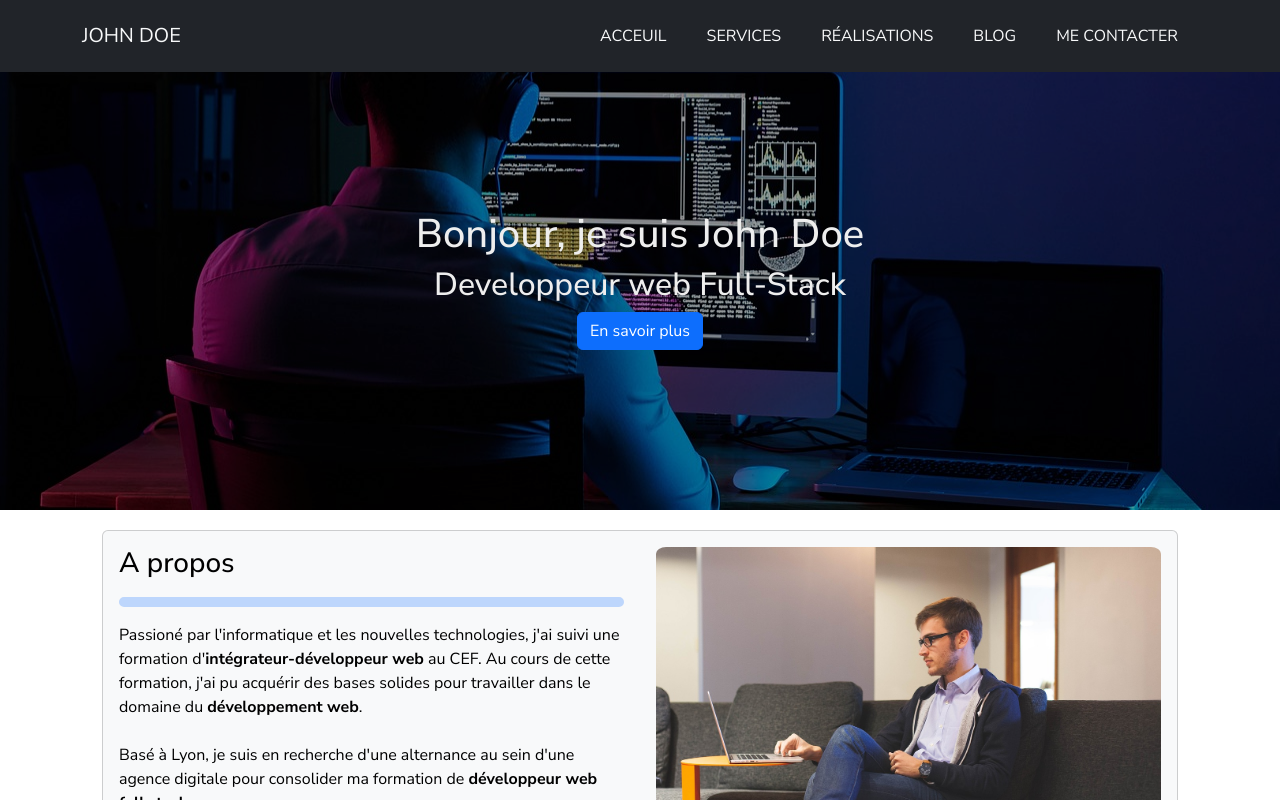
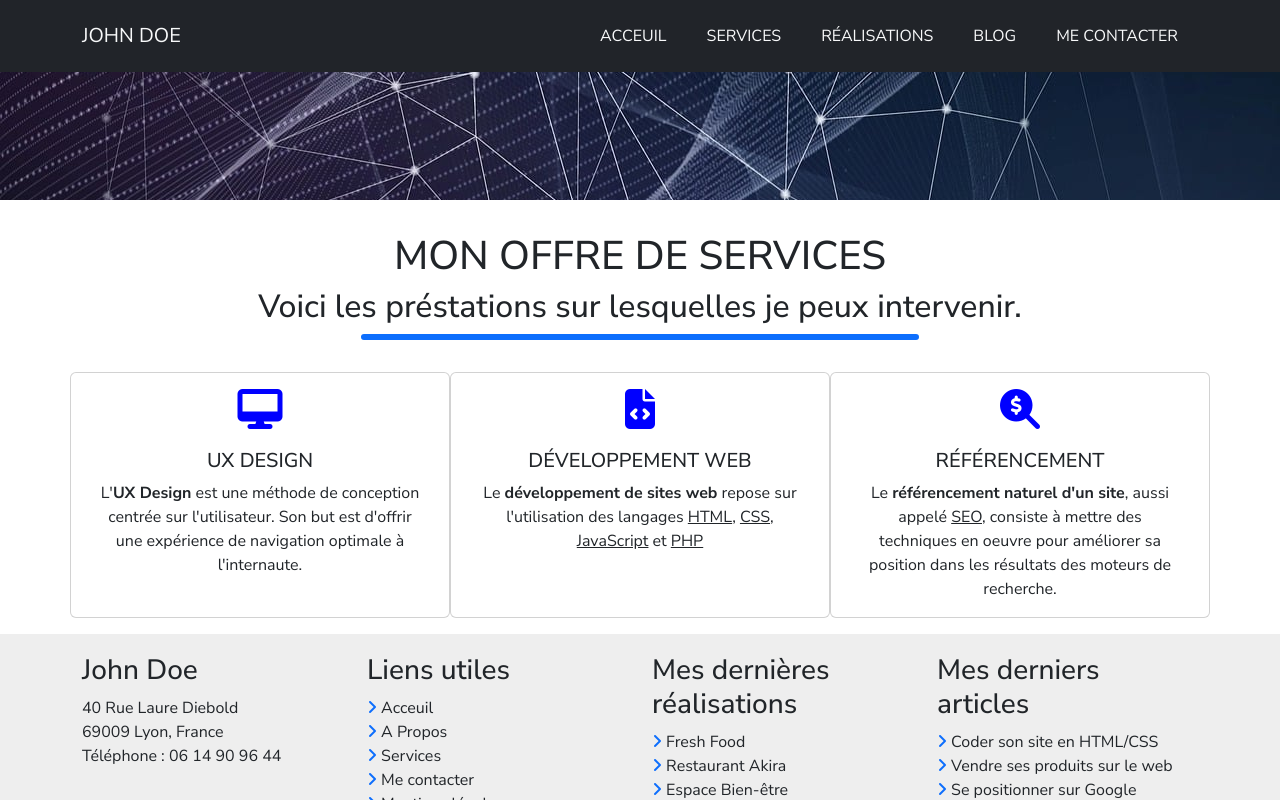
Before and after one commit to CDaubanton/optimisezcvenligne, a React (Vite) app: page / in a window 1280 px wide. Shown: the top 800 px of the page. Built offline with nearby package versions, Linux system fonts and the light colour scheme.

Commit message:
Created Services page

```diff
--- a/src/App.jsx
+++ b/src/App.jsx
@@ -3,13 +3,14 @@ import './App.css';
 import Navbar from './Component/navbar';
 import Footer from './Component/footer';
 import Home from './Component/home'
+import Services from './Component/services';
 
 class App extends Component {
     render() {
         return (
             <>
                 <Navbar />
-                <Home />
+                <Services />
                 <Footer />
             </>
         );
--- a/src/Component/home.css
+++ b/src/Component/home.css
@@ -6,13 +6,13 @@
     padding-bottom:10em;
     background-image: no-repeat;
     color: #EEE;
-    background: linear-gradient(rgba(0,0,0,0.4), rgba(0,0,0,0.4)), url(../Assets/home.jpg);
+    background: linear-gradient(rgba(0,0,0,0.3), rgba(0,0,0,0.3)), url(../Assets/home.jpg);
     background-position: bottom;
 }
 
 #about {
     margin:20px;
-
+    box-shadow: 0px 2px 5px 0px rgb(0, 0, 0);
 }
 
 #phpBar {
@@ -39,6 +39,7 @@
 .aboutSeparator {
     border: 5px solid #0D6EFD;
     border-radius: 5px;
+    opacity: 1;
 }
 
 .johnDoePic {
--- a/src/Component/home.jsx
+++ b/src/Component/home.jsx
@@ -1,6 +1,6 @@
 import React from "react";
 import './home.css';
-import { useRef } from 'react';
+
 
 class Home extends React.Component {
     constructor(props) {
@@ -28,7 +28,7 @@ class Home extends React.Component {
                     <div id="about" ref={this.aboutRef} class="card text-bg-light mb-3">
                         <div class='container'>
                             <div class="row">
-                                <div class="card-body col-lg-6">
+                                <div class="card-body col-lg-6 ">
                                     <h3 class="card-title">A propos</h3>
                                     <hr class="aboutSeparator"></hr>
                                     <p class="card-text">Passioné par l'informatique et les nouvelles technologies, j'ai suivi une formation d'<strong>intégrateur-développeur web</strong> au CEF. Au cours de cette formation, j'ai pu acquérir des bases solides pour travailler dans le domaine du <strong>développement web</strong>.
--- /dev/null
+++ b/src/Component/services.css
@@ -0,0 +1,26 @@
+.srvImg {
+    width: 100%;
+    height: 150px;
+    object-fit: cover;
+}
+
+.title {
+    text-align: center;
+    align-content: center;
+    padding-top: 2em;
+    padding-bottom: 2em;
+}
+
+.title hr {
+    border: 3px solid #0D6EFD;
+    border-radius: 5px;
+    opacity: 1;
+    width: 50%;
+    margin: auto;
+}
+
+.srvIcon {
+    padding-bottom: 0.5em;
+    color: blue;
+    font-size: 2.5em;
+}
--- /dev/null
+++ b/src/Component/services.jsx
@@ -0,0 +1,47 @@
+// Suggested code may be subject to a license. Learn more: ~LicenseLog:2669349936.
+import React, { Component } from 'react';
+import './services.css';
+
+class Services extends Component {
+    render() {
+        return (
+            <>
+                <img class="srvImg" src="src/Assets/services.jpg" alt="Points relié par des lignes" />
+
+                <div class="container ">
+                    <div class="title">
+                        <h1>MON OFFRE DE SERVICES</h1>
+                        <h2>Voici les préstations sur lesquelles je peux intervenir.</h2>
+                        <hr></hr>
+                    </div>
+
+                    <div class="row">
+                        <div class="card text-center mb-3 col-lg-4 col-md-6 col-sm-12">
+                            <div class="card-body">
+                                <i class="fa-solid fa-desktop srvIcon"></i>
+                                <h5 class="card-title text-uppercase">UX Design</h5>
+                                <p class="card-text">L'<strong>UX Design</strong> est une méthode de conception centrée sur l'utilisateur. Son but est d'offrir une expérience de navigation optimale à l'internaute.</p>
+                            </div>
+                        </div>
+                        <div class="card text-center mb-3  col-lg-4 col-md-6 col-sm-12">
+                            <div class="card-body">
+                                <i class="fa-solid fa-file-code srvIcon"></i>
+                                <h5 class="card-title text-uppercase">Développement Web</h5>
+                                <p class="card-text">Le <strong>développement de sites web</strong> repose sur l'utilisation des langages <u>HTML</u>, <u>CSS</u>, <u>JavaScript</u> et <u>PHP</u></p>
+                            </div>
+                        </div>
+                        <div class="card text-center mb-3 col-lg-4 col-md-6 col-sm-12">
+                            <div class="card-body">
+                                <i class="fa-solid fa-magnifying-glass-dollar srvIcon"></i>
+                                <h5 class="card-title text-uppercase">Référencement</h5>
+                                <p class="card-text">Le <strong>référencement naturel d'un site</strong>, aussi appelé <u>SEO</u>, consiste à mettre des techniques en oeuvre pour améliorer sa position dans les résultats des moteurs de recherche.</p>
+                            </div>
+                        </div>
+                    </div>
+                </div>
+            </>
+        );
+    }
+}
+
+export default Services;
```
Also changed, not shown: src/Assets/services.jpg (added).
